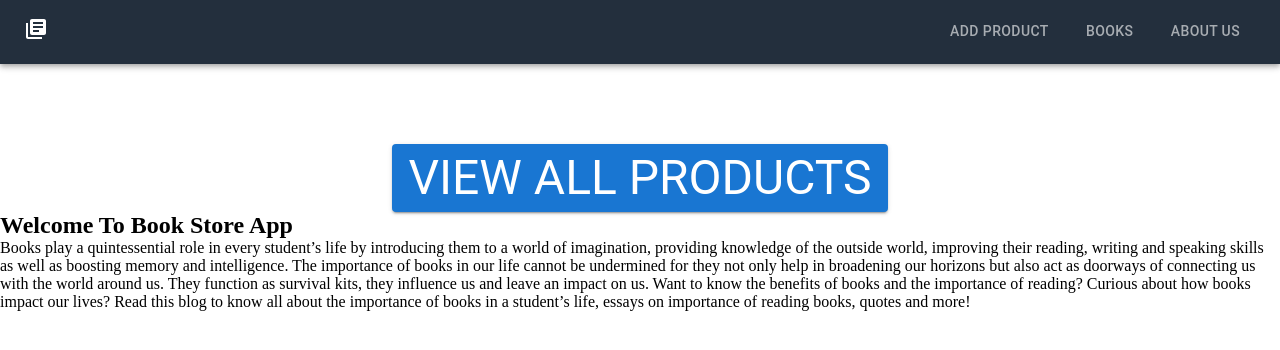
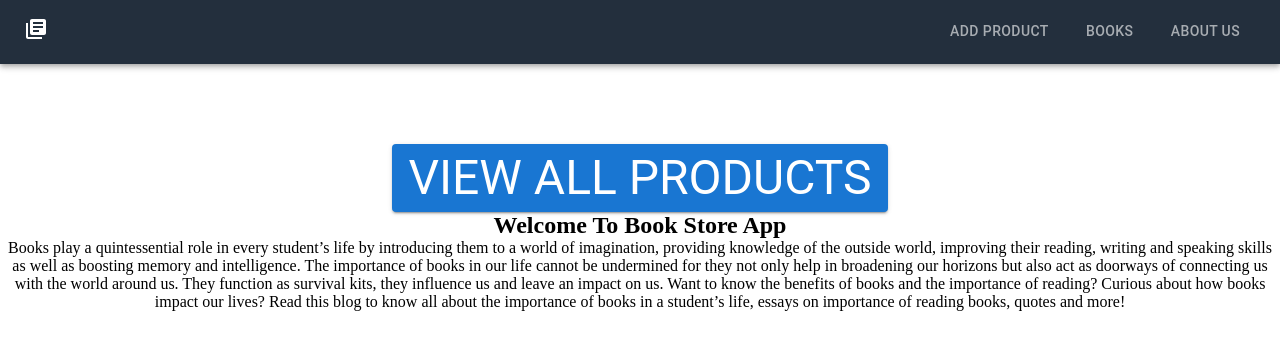
Before and after one commit to Narendar0/Store-front, a React (Create React App) app: page / in a window 1280 px wide. Shown: the top 350 px of the page. Built offline with nearby package versions, Linux system fonts and the light colour scheme.

Commit message:
Update Home.js

```diff
--- a/src/components/Home.js
+++ b/src/components/Home.js
@@ -14,9 +14,9 @@ const Home = () => {
               <Typography variant='h3'>View All Products</Typography>
           </Button>
       </Box>
-<h2>Welcome To Book Store App</h2>
+<h2 align="center">Welcome To Book Store App</h2>
 
-    <p>Books play a quintessential role in every student’s
+    <p align="center">Books play a quintessential role in every student’s
       life by introducing them to a world of imagination,
        providing knowledge of the outside world, improving
         their reading, writing and speaking skills as well
@@ -30,6 +30,8 @@ const Home = () => {
             how books impact our lives? Read this blog to know
             all about the importance of books in a student’s life,
              essays on importance of reading books, quotes and more!</p>
+
+
   </div>
   )
 }
```
